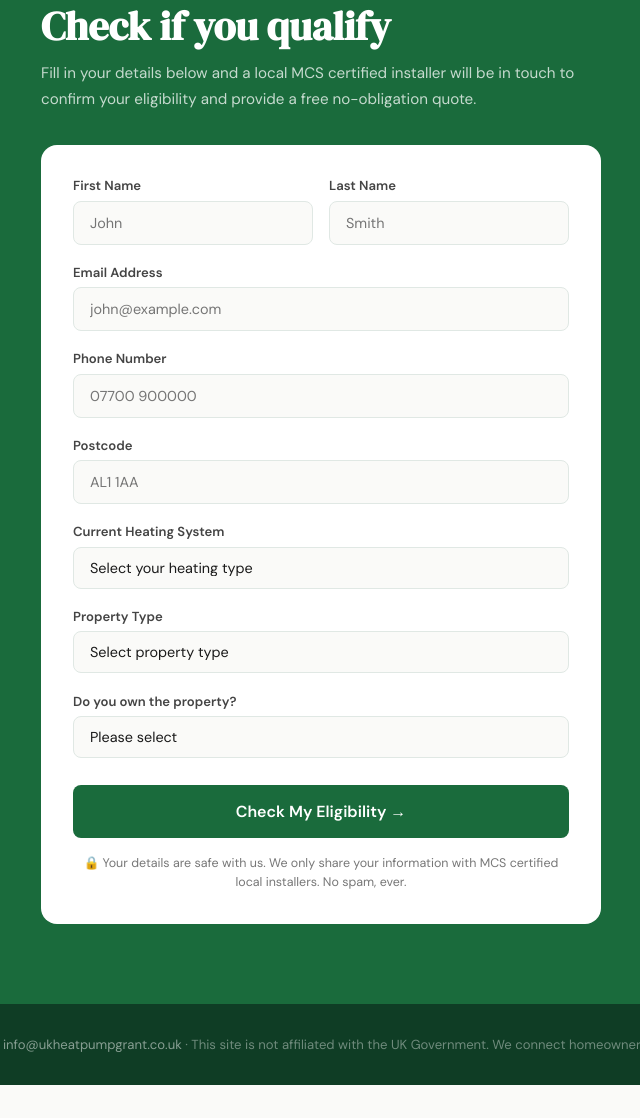
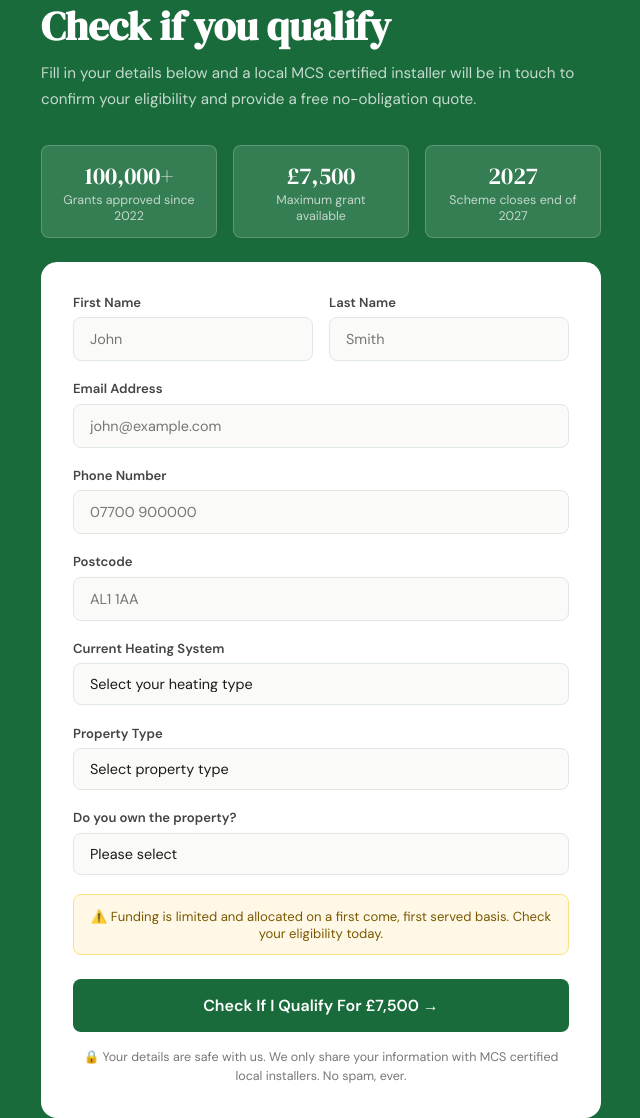
Before and after one commit to grafteruk/ukheatgrant, a plain HTML site: page index.html in a window 1280 px wide. Shown: the part 2785-3903 px from the top of the page, without its empty margins (319-959 px from the left). Before the commit the page ends 3870 px from the top, so only its background shows below. Drawn offline with Linux system fonts and the light colour scheme.

Commit message:
Update index.html
Updated website

```diff
--- a/index.html
+++ b/index.html
@@ -157,6 +157,20 @@
     <span class="section-label">Free Eligibility Check</span>
     <h2>Check if you qualify</h2>
     <p>Fill in your details below and a local MCS certified installer will be in touch to confirm your eligibility and provide a free no-obligation quote.</p>
+    <div style="display:flex; gap:1rem; margin-bottom:1.5rem; flex-wrap:wrap;">
+      <div style="background:rgba(255,255,255,0.12); border:1px solid rgba(255,255,255,0.2); border-radius:8px; padding:0.8rem 1.2rem; flex:1; min-width:140px; text-align:center;">
+        <div style="font-family:'DM Serif Display',serif; font-size:1.5rem; color:#fff;">100,000+</div>
+        <div style="font-size:0.78rem; color:rgba(255,255,255,0.7);">Grants approved since 2022</div>
+      </div>
+      <div style="background:rgba(255,255,255,0.12); border:1px solid rgba(255,255,255,0.2); border-radius:8px; padding:0.8rem 1.2rem; flex:1; min-width:140px; text-align:center;">
+        <div style="font-family:'DM Serif Display',serif; font-size:1.5rem; color:#fff;">£7,500</div>
+        <div style="font-size:0.78rem; color:rgba(255,255,255,0.7);">Maximum grant available</div>
+      </div>
+      <div style="background:rgba(255,255,255,0.12); border:1px solid rgba(255,255,255,0.2); border-radius:8px; padding:0.8rem 1.2rem; flex:1; min-width:140px; text-align:center;">
+        <div style="font-family:'DM Serif Display',serif; font-size:1.5rem; color:#fff;">2027</div>
+        <div style="font-size:0.78rem; color:rgba(255,255,255,0.7);">Scheme closes end of 2027</div>
+      </div>
+    </div>
     <div class="form-card">
       <form id="lead-form" onsubmit="submitForm(event)">
         <input type="hidden" name="access_key" value="612f0ea2-5df6-4f01-9ba0-96e059f0728e" />
@@ -172,7 +186,8 @@
         <div class="form-group"><label>Current Heating System</label><select name="heating_system" required><option value="">Select your heating type</option><option>Gas Boiler</option><option>Oil Boiler</option><option>Electric Heating</option><option>LPG Boiler</option><option>Other</option></select></div>
         <div class="form-group"><label>Property Type</label><select name="property_type" required><option value="">Select property type</option><option>Detached House</option><option>Semi-Detached House</option><option>Terraced House</option><option>Bungalow</option><option>Flat / Apartment</option></select></div>
         <div class="form-group"><label>Do you own the property?</label><select name="property_owned" required><option value="">Please select</option><option>Yes, I own it</option><option>No, I rent</option></select></div>
-        <button type="submit" class="form-submit">Check My Eligibility →</button>
+        <p style="background:#FFF8E7; border:1px solid #FFE082; border-radius:8px; padding:0.8rem 1rem; font-size:0.82rem; color:#7A5800; margin-bottom:1rem; text-align:center;">⚠️ Funding is limited and allocated on a first come, first served basis. Check your eligibility today.</p>
+        <button type="submit" class="form-submit">Check If I Qualify For £7,500 →</button>
         <p class="form-note">🔒 Your details are safe with us. We only share your information with MCS certified local installers. No spam, ever.</p>
       </form>
       <div class="success-msg" id="success">
@@ -220,12 +235,12 @@ function gtag_report_conversion(url) {
         form.style.display = 'none';
         document.getElementById('success').style.display = 'block';
       } else {
-        btn.textContent = 'Check My Eligibility →';
+        btn.textContent = 'Check If I Qualify For £7,500 →';
         btn.disabled = false;
         alert('Something went wrong. Please try again.');
       }
     } catch (err) {
-      btn.textContent = 'Check My Eligibility →';
+      btn.textContent = 'Check If I Qualify For £7,500 →';
       btn.disabled = false;
       alert('Something went wrong. Please try again.');
     }
```
